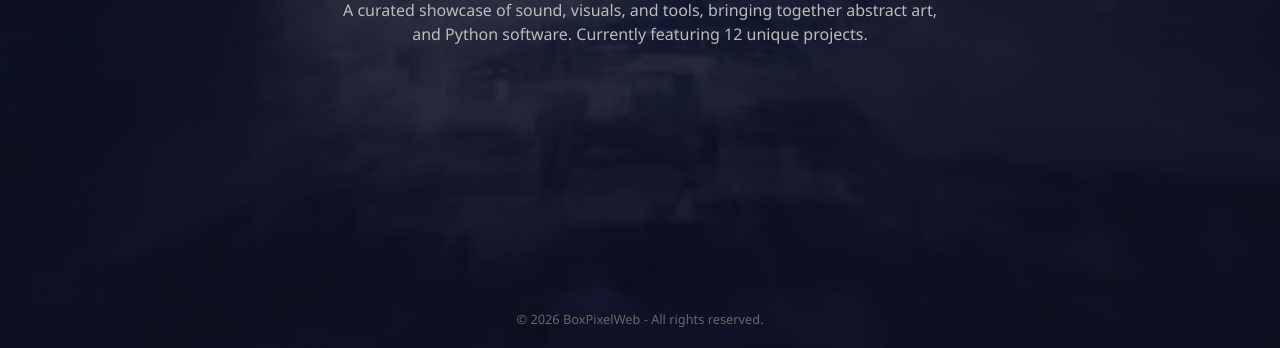
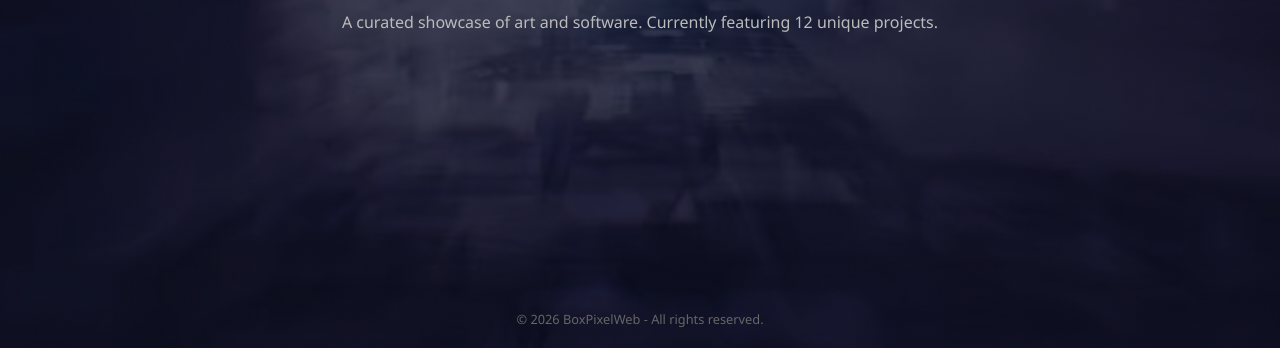
Before and after one commit to xxcountryxx030-boop/BoxPixel-web, a plain HTML site: page index.html in a window 1280 px wide. Shown: the part 452-800 px from the top of the page. Drawn offline with Linux system fonts and the light colour scheme.

Commit message:
Update index.html

```diff
--- a/index.html
+++ b/index.html
@@ -5,22 +5,25 @@
     <meta name="viewport" content="width=device-width, initial-scale=1.0">
     <title>BoxPixelWeb</title>
     <style>
+        /* Reseteo y configuración general */
         body, html {
             margin: 0;
             padding: 0;
             height: 100%;
             font-family: 'Segoe UI', sans-serif;
             color: white;
-            /* Configuración del fondo tecnológico */
-            background: linear-gradient(rgba(10, 15, 30, 0.8), rgba(10, 15, 30, 0.8)),
+            /* Aplicación del fondo con capa oscura para legibilidad */
+            background: linear-gradient(rgba(10, 15, 30, 0.7), rgba(10, 15, 30, 0.7)),
                         url('fondo.jpg');
             background-size: cover;
             background-position: center;
             background-attachment: fixed;
+            background-repeat: no-repeat;
             display: flex;
             flex-direction: column;
         }
 
+        /* Estilo de la cabecera */
         header {
             display: flex;
             justify-content: space-between;
@@ -38,6 +41,7 @@
             gap: 10px;
         }
 
+        /* Contenido principal centrado */
         main {
             flex: 1;
             display: flex;
@@ -52,6 +56,7 @@
         .tagline { color: #5c85d6; font-size: 0.8rem; letter-spacing: 3px; text-transform: uppercase; }
         .desc { color: #bbb; max-width: 600px; line-height: 1.5; }
 
+        /* Pie de página */
         footer { text-align: center; padding: 20px; color: #666; font-size: 0.8rem; }
     </style>
 </head>
@@ -69,8 +74,8 @@
         <div class="tagline">CREATIVITY & CRAFT</div>
         <h1>BoxPixelWeb</h1>
         <p class="desc">
-            A curated showcase of sound, visuals, and tools, bringing together abstract art,
-            and Python software. Currently featuring 12 unique projects.
+            A curated showcase of art and software.
+            Currently featuring 12 unique projects.
         </p>
     </main>
 
```
